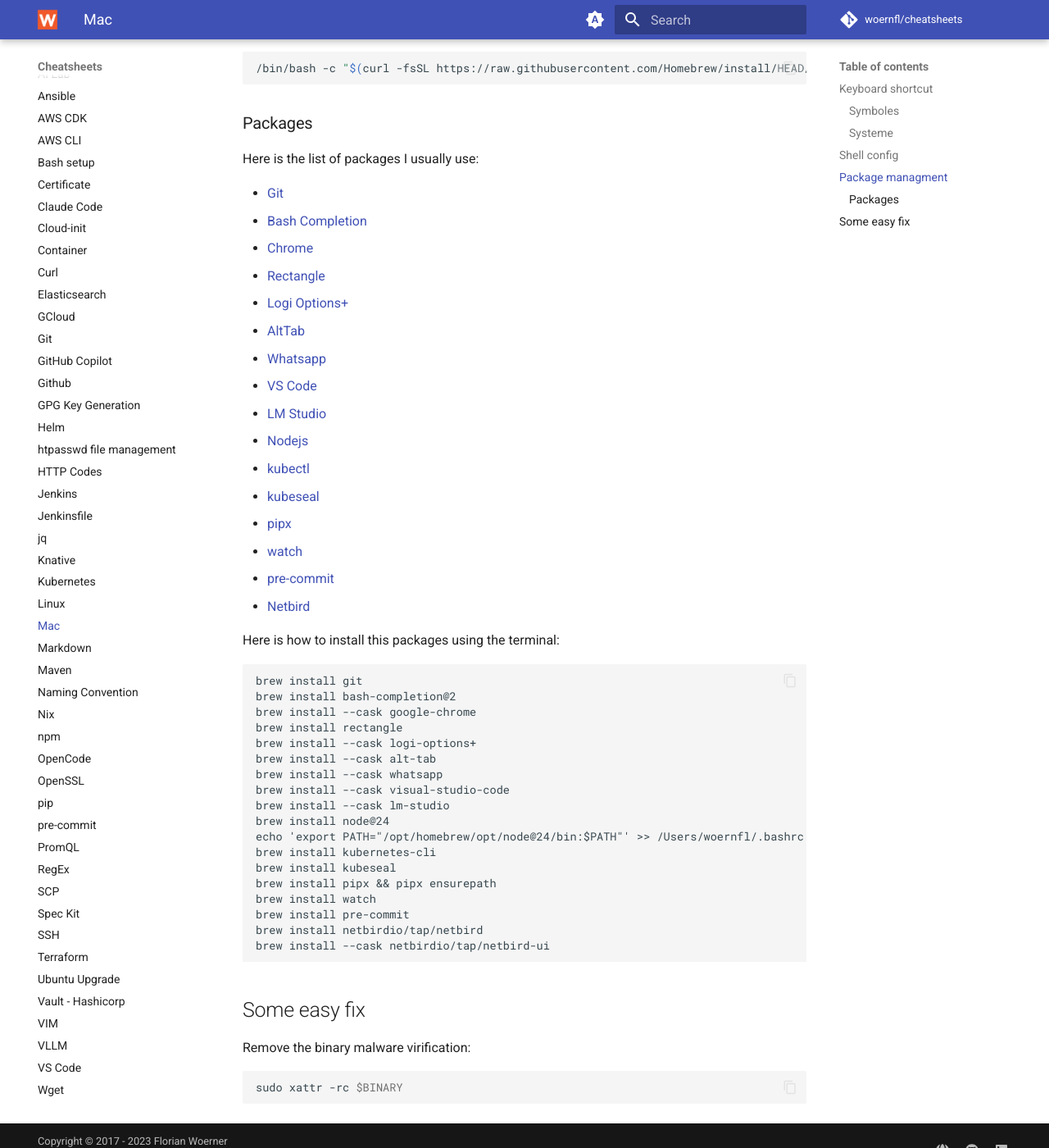
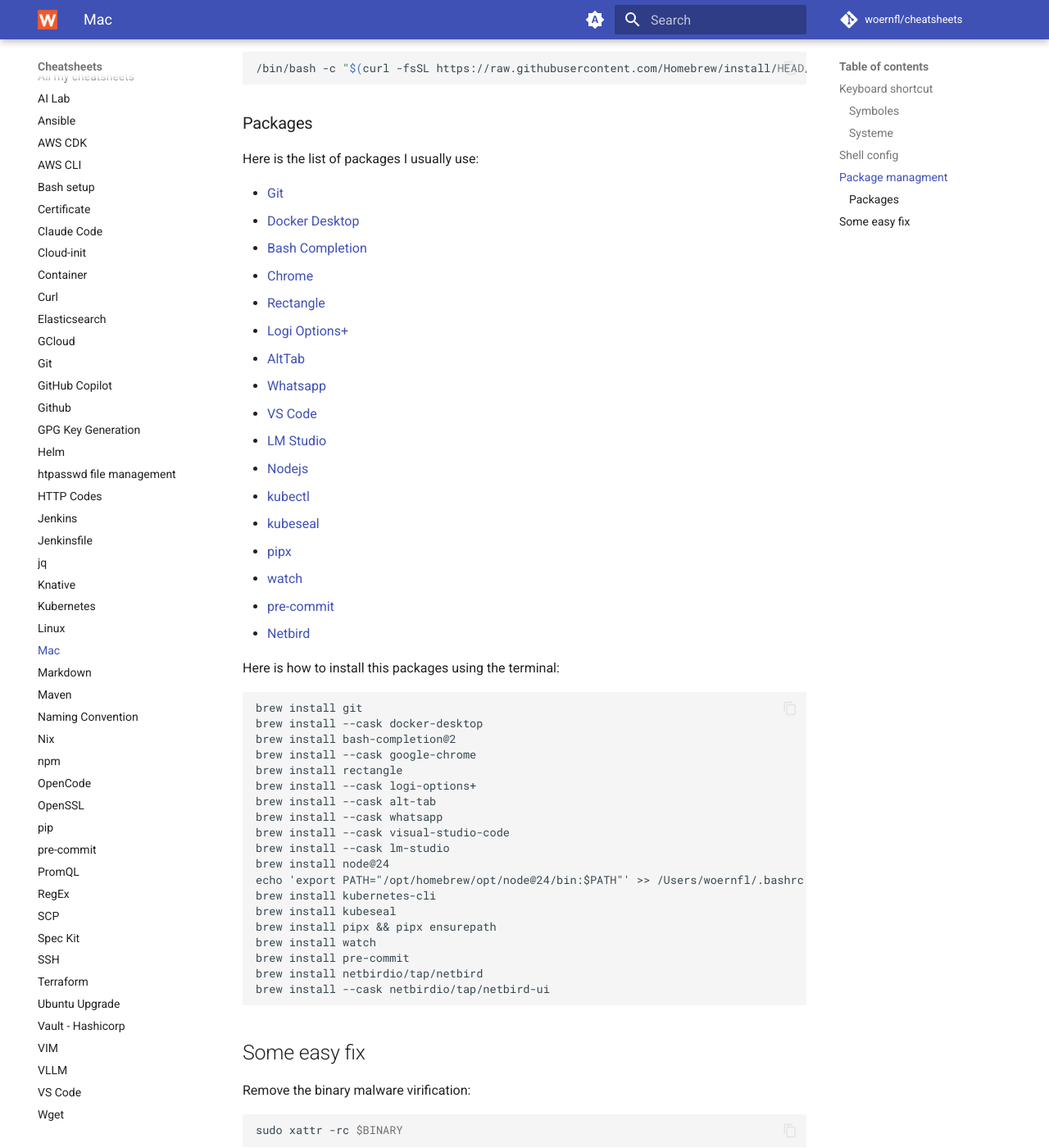
Before and after one commit to woernfl/cheatsheets, an MkDocs documentation site: the page built from docs/mac.md, in a window 1280 px wide and 1400 px high, scrolled down 1416 px. Shown: the whole window at 82% size. Built offline with MkDocs 1.6.1 and Material for MkDocs 9.7.7, drawn with Linux system fonts in a browser that asks for light colours; comment, search, counter and statistics services are not loaded.

Commit message:
Include Docker Desktop in installation instructions (#332)
Added Docker Desktop installation command to mac.md

````diff
--- a/docs/mac.md
+++ b/docs/mac.md
@@ -56,6 +56,7 @@
 Here is the list of packages I usually use:
 
 - [Git](https://git-scm.com/)
+- [Docker Desktop](https://www.docker.com/products/docker-desktop/)
 - [Bash Completion](https://github.com/scop/bash-completion)
 - [Chrome](https://www.google.com/chrome/)
 - [Rectangle](https://github.com/rxhanson/Rectangle)
@@ -76,6 +77,7 @@
 
 ```
 brew install git
+brew install --cask docker-desktop
 brew install bash-completion@2
 brew install --cask google-chrome
 brew install rectangle
````
